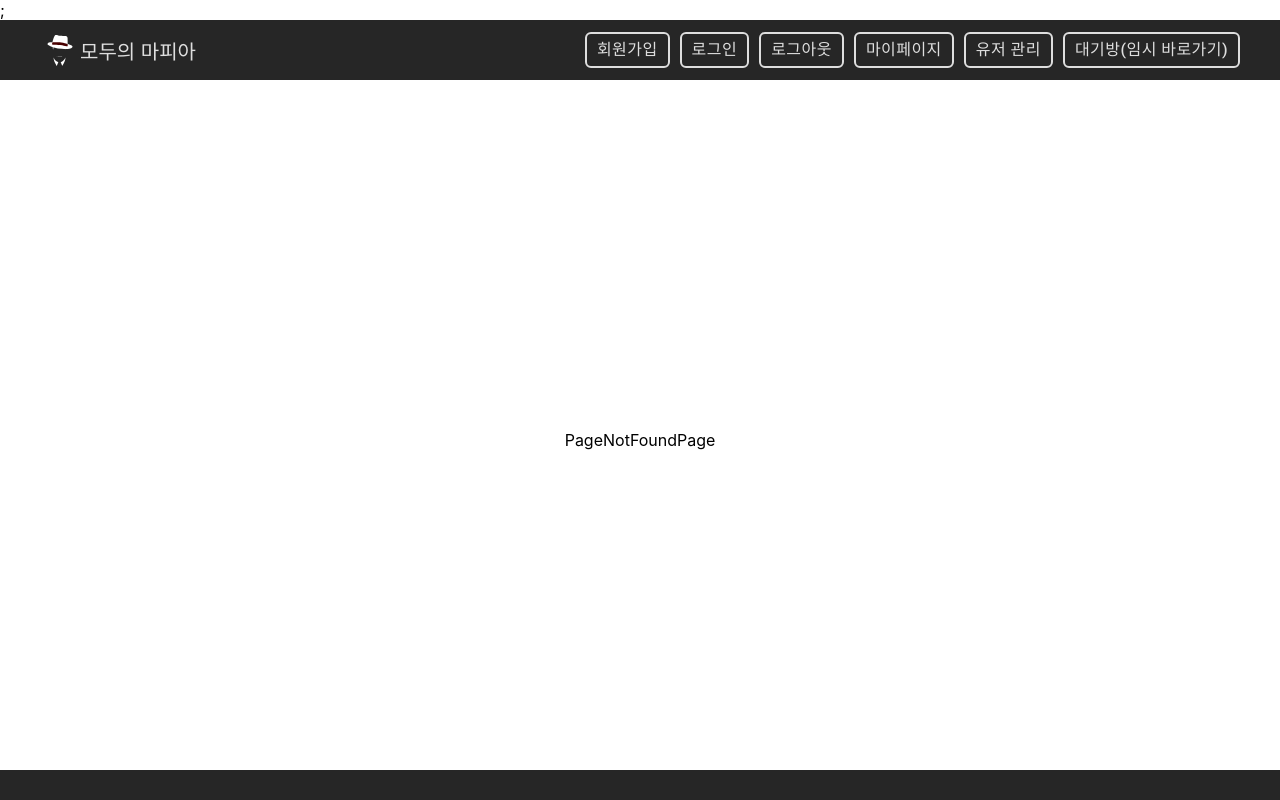
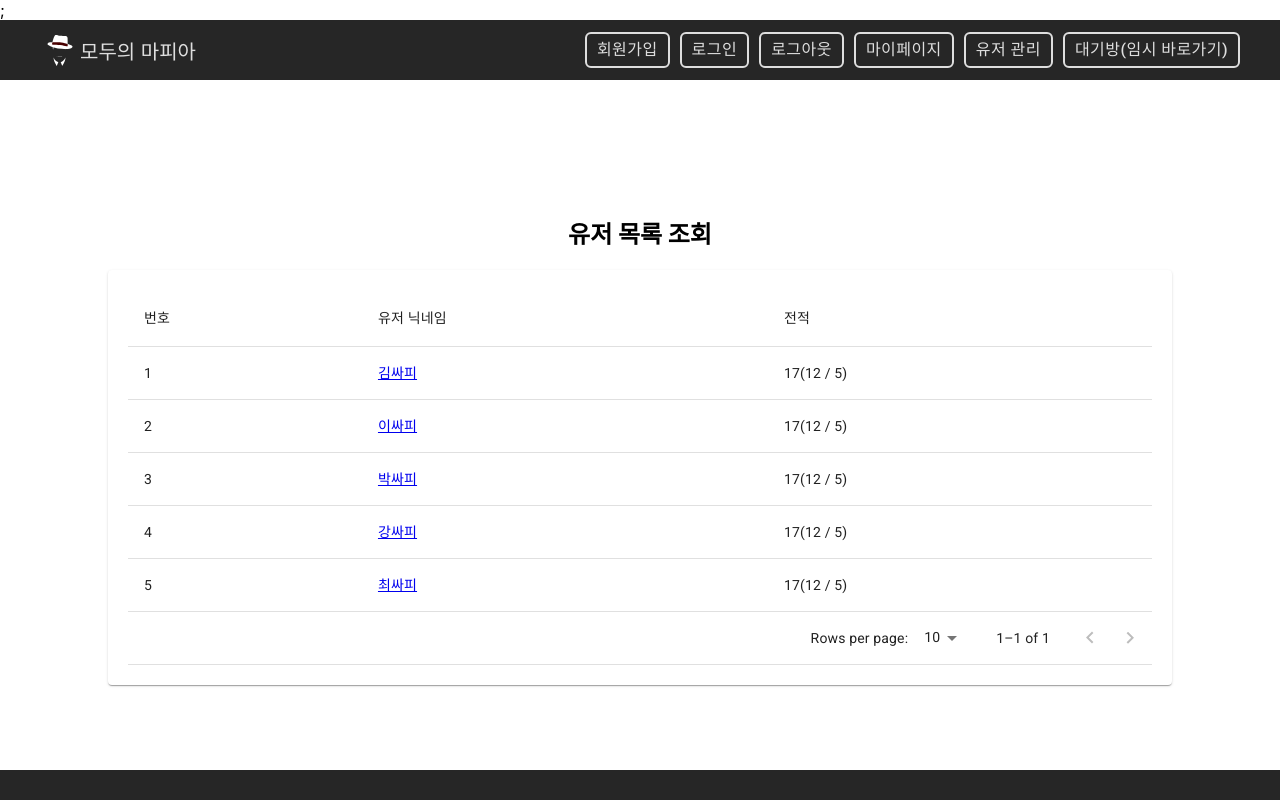
Before and after one commit to S2econdBlue/everyones_mafia, a React (Create React App) app in the folder front/: page /users in a window 1280 px wide. Built offline with nearby package versions, Linux system fonts and the light colour scheme.

Commit message:
[S07P12D106-76] 회원 전체 조회 페이지, 회원 정보 상세 페이지 추가

```diff
--- a/front/src/App.js
+++ b/front/src/App.js
@@ -6,6 +6,7 @@ import SignOutPage from "./pages/SignOutPage";
 import RoomPage from "./pages/GatherRoomPage";
 import MyPage from "./pages/MyPage";
 import UserListPage from "./pages/UserListPage";
+import UserDetailPage from "./pages/UserDetailPage";
 import Header from "./components/Header";
 import Footer from "./components/Footer";
 import NoticeListPage from "./pages/NoticeListPage";
@@ -40,31 +41,13 @@ function App() {
                     <Route exact path="/userlist" element={<UserListPage />} />
                     <Route exact path="/board" element={<NoticeListPage />} />
                     <Route exact path="/gatherroom" element={<RoomPage />} />
-                    <Route
-                        exact
-                        path="/board/create"
-                        element={<CreateNoticePage />}
-                    />
-                    <Route
-                        exact
-                        path="/board/:noticeId"
-                        element={<NoticeDetailPage />}
-                    />
-                    <Route
-                        exact
-                        path="/board/:noticeId/update"
-                        element={<UpdateNoticePage />}
-                    />
-                    <Route
-                        exact
-                        path="/findpassword"
-                        element={<FindPasswordPage />}
-                    />
-                    <Route
-                        exact
-                        path="/changepassword"
-                        element={<ChangePasswordPage />}
-                    />
+                    <Route exact path="/board/create" element={<CreateNoticePage />} />
+                    <Route exact path="/board/:noticeId" element={<NoticeDetailPage />} />
+                    <Route exact path="/board/:noticeId/update" element={<UpdateNoticePage />} />
+                    <Route exact path="/findpassword" element={<FindPasswordPage />} />
+                    <Route exact path="/changepassword" element={<ChangePasswordPage />} />
+                    <Route exact path="/users" element={<UserListPage />} />
+                    <Route exact path="/users/:userId" element={<UserDetailPage />} />
                     <Route exact path="/*" element={<PageNotFoundPage />} />
                 </Routes>
                 <Footer />
--- a/front/src/pages/UserDetailPage.js
+++ b/front/src/pages/UserDetailPage.js
@@ -1,11 +1,126 @@
-import React from "react";
-import { Container } from '../style.js';
+import React, { useState } from "react";
+import { Container, styleTableContainer, styleButton } from '../style.js';
+import { useLocation } from  "react-router-dom";
+import { Table, TableHead, TableFooter, TableContainer, TableBody, Paper, TableRow, TableCell, TablePagination, Button } from '@mui/material';
+import { useNavigate } from  "react-router-dom";
 
 
 const UserDetailPage = (props) => {
+
+  const reportDataList = [
+    { id: 1, from: '이싸피', to: '김싸피', content: '욕설', createdAt: '2022.07.27', },
+    { id: 2, from: '박싸피', to: '김싸피', content: '욕설', createdAt: '2022.07.27', },
+    { id: 3, from: '강싸피', to: '김싸피', content: '욕설', createdAt: '2022.07.27', },
+  ];
+
+  const navigate = useNavigate();
+  const location = useLocation();
+
+  const [page, setPage] = useState(0);
+  const [rowsPerPage, setRowsPerPage] = useState(10);
+
+  const { userData } = location.state;
+
+  const goUserListPage = () => {
+    navigate("/users");
+  };
+
+  const handleChangePage = (event, newPage) => {
+    setPage(newPage);
+  }
+
+  const handleChangeRowsPerPage = (event) => {
+    setRowsPerPage(parseInt(event.target.value, 10));
+    setPage(0);
+  }
+
+
   return (
     <Container>
-      <span>UserDetailPage</span>
+      <h2>유저 상세 조회 페이지</h2>
+      <span>유저 닉네임: {userData.nickname}</span>
+      <span>
+        이메일: {userData.email} 가입일자: {userData.createdAt}
+      </span>
+      <span>신고 받은 내용</span>
+      <TableContainer style={styleTableContainer} component={Paper}>
+        <Table size="small">
+          <TableHead>
+            <TableRow>
+              <TableCell>번호</TableCell>
+              <TableCell>신고 유저</TableCell>
+              <TableCell>항목</TableCell>
+              <TableCell>일시</TableCell>
+            </TableRow>
+          </TableHead>
+            <TableBody>
+              {reportDataList
+                .slice(page * rowsPerPage, (page + 1) * rowsPerPage)
+                .map((reportData, i) => (
+                  <TableRow key={reportData.id}>
+                    <TableCell>{reportData.id}</TableCell>
+                    <TableCell>{reportData.from}</TableCell>
+                    <TableCell>{reportData.content}</TableCell>
+                    <TableCell>{reportData.createdAt}</TableCell>
+                  </TableRow>
+                ))}
+          </TableBody>
+          <TableFooter>
+            <TableRow>
+              <TablePagination
+                page={page}
+                count={Math.ceil(reportDataList.length/rowsPerPage)}
+                rowsPerPage={rowsPerPage}
+                onPageChange={handleChangePage}
+                onRowsPerPageChange={handleChangeRowsPerPage}
+              />
+            </TableRow>
+          </TableFooter>
+        </Table>
+      </TableContainer>
+
+      <span>신고한 내용</span>
+      {/* 표 위치만 잡기 위해 추가한 부분으로(신고 받은 내용과 동일) 백 연결 시 변경 필요 */}
+      <TableContainer style={styleTableContainer} component={Paper}>
+        <Table size="small">
+          <TableHead>
+            <TableRow>
+              <TableCell>번호</TableCell>
+              <TableCell>신고 유저</TableCell>
+              <TableCell>항목</TableCell>
+              <TableCell>일시</TableCell>
+            </TableRow>
+          </TableHead>
+            <TableBody>
+              {reportDataList
+                .slice(page * rowsPerPage, (page + 1) * rowsPerPage)
+                .map((reportData, i) => (
+                  <TableRow key={reportData.id}>
+                    <TableCell>{reportData.id}</TableCell>
+                    <TableCell>{reportData.from}</TableCell>
+                    <TableCell>{reportData.content}</TableCell>
+                    <TableCell>{reportData.createdAt}</TableCell>
+                  </TableRow>
+                ))}
+          </TableBody>
+          <TableFooter>
+            <TableRow>
+              <TablePagination
+                page={page}
+                count={Math.ceil(reportDataList.length/rowsPerPage)}
+                rowsPerPage={rowsPerPage}
+                onPageChange={handleChangePage}
+                onRowsPerPageChange={handleChangeRowsPerPage}
+              />
+            </TableRow>
+          </TableFooter>
+        </Table>
+      </TableContainer>
+
+      <span>전적: {userData.record.win+userData.record.lose}전 {userData.record.win}승 {userData.record.lose}패</span>
+      <span>
+        <Button style={styleButton} onClick={goUserListPage}>목록으로</Button>
+      </span>
     </Container>
   );
 };
--- a/front/src/pages/UserListPage.js
+++ b/front/src/pages/UserListPage.js
@@ -1,11 +1,70 @@
-import React from "react";
-import { Container } from '../style.js';
+import React, { useState } from "react";
+import { Container, styleTableContainer } from '../style.js';
+import { Table, TableHead, TableFooter, TableContainer, TableBody, Paper, TableRow, TableCell, TablePagination } from '@mui/material';
+import { Link } from  "react-router-dom";
 
 
 const UserListPage = (props) => {
+  const userDataList = [
+    { id: 1, nickname: '김싸피', email: 'ssafy123@ssafy.com', record: { win: 12, lose: 5 }, createdAt: '2022.07.27', },
+    { id: 2, nickname: '이싸피', email: 'ssafy123@ssafy.com', record: { win: 12, lose: 5 }, createdAt: '2022.07.27', },
+    { id: 3, nickname: '박싸피', email: 'ssafy123@ssafy.com', record: { win: 12, lose: 5 }, createdAt: '2022.07.27', },
+    { id: 4, nickname: '강싸피', email: 'ssafy123@ssafy.com', record: { win: 12, lose: 5 }, createdAt: '2022.07.27', },
+    { id: 5, nickname: '최싸피', email: 'ssafy123@ssafy.com', record: { win: 12, lose: 5 }, createdAt: '2022.07.27', },
+  ];
+
+  const [page, setPage] = useState(0);
+  const [rowsPerPage, setRowsPerPage] = useState(10);
+
+  const handleChangePage = (event, newPage) => {
+    setPage(newPage);
+    handleChangeRowsPerPage(); // 일단 여기에 추가해둠
+  }
+
+  const handleChangeRowsPerPage = (event) => {
+    setRowsPerPage(parseInt(event.target.value, 10));
+    setPage(0);
+  }
+
   return (
     <Container>
-      <span>UserListPage</span>
+      <h2>유저 목록 조회</h2>
+
+      <TableContainer style={styleTableContainer} component={Paper}>
+        <Table size="medium">
+          <TableHead>
+            <TableRow>
+              <TableCell>번호</TableCell>
+              <TableCell>유저 닉네임</TableCell>
+              <TableCell>전적</TableCell>
+            </TableRow>
+          </TableHead>
+            <TableBody>
+              {userDataList
+                .slice(page * rowsPerPage, (page + 1) * rowsPerPage)
+                .map((userData, i) => (
+                  <TableRow key={userData.id}>
+                    <TableCell component="th" scope="row">
+                      {page * rowsPerPage + i + 1}
+                    </TableCell>
+                    <TableCell><Link to={`/users/${userData.id}`} state={{ userData: userData }}>{userData.nickname}</Link></TableCell>
+                    <TableCell>{userData.record.win+userData.record.lose}({userData.record.win} / {userData.record.lose})</TableCell>
+                  </TableRow>
+                ))}
+          </TableBody>
+          <TableFooter>
+            <TableRow>
+              <TablePagination
+                page={page}
+                count={Math.ceil(userDataList.length/rowsPerPage)}
+                rowsPerPage={rowsPerPage}
+                onPageChange={handleChangePage}
+                onRowsPerPageChange={handleChangeRowsPerPage}
+              />
+            </TableRow>
+          </TableFooter>
+        </Table>
+      </TableContainer>
     </Container>
   );
 };
```
